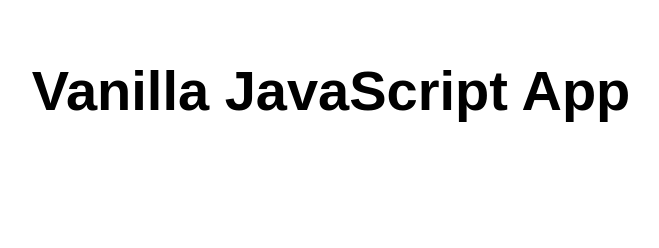
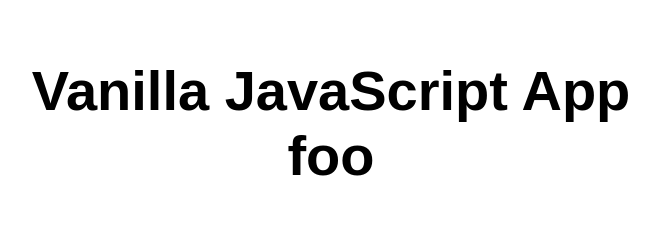
Before and after one commit to mkarmark/vanilla-basic-2, a plain HTML site: page src/index.html in a window 1280 px wide. Shown: the whole page, without its empty margins (309-968 px from the left). Drawn offline with Linux system fonts and the light colour scheme.

Commit message:
Update index.html

```diff
--- a/src/index.html
+++ b/src/index.html
@@ -10,7 +10,7 @@
 
 <body>
   <main>
-    <h1>Vanilla JavaScript App</h1>
+    <h1>Vanilla JavaScript App foo</h1>
   </main>
 </body>
 
```
